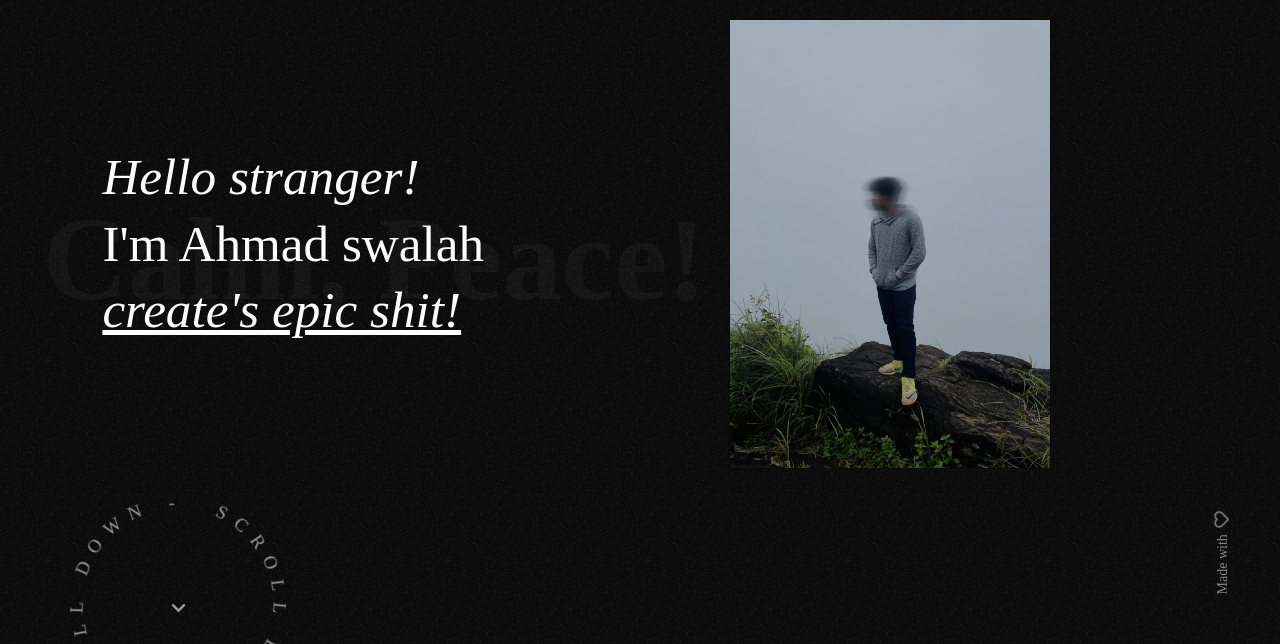
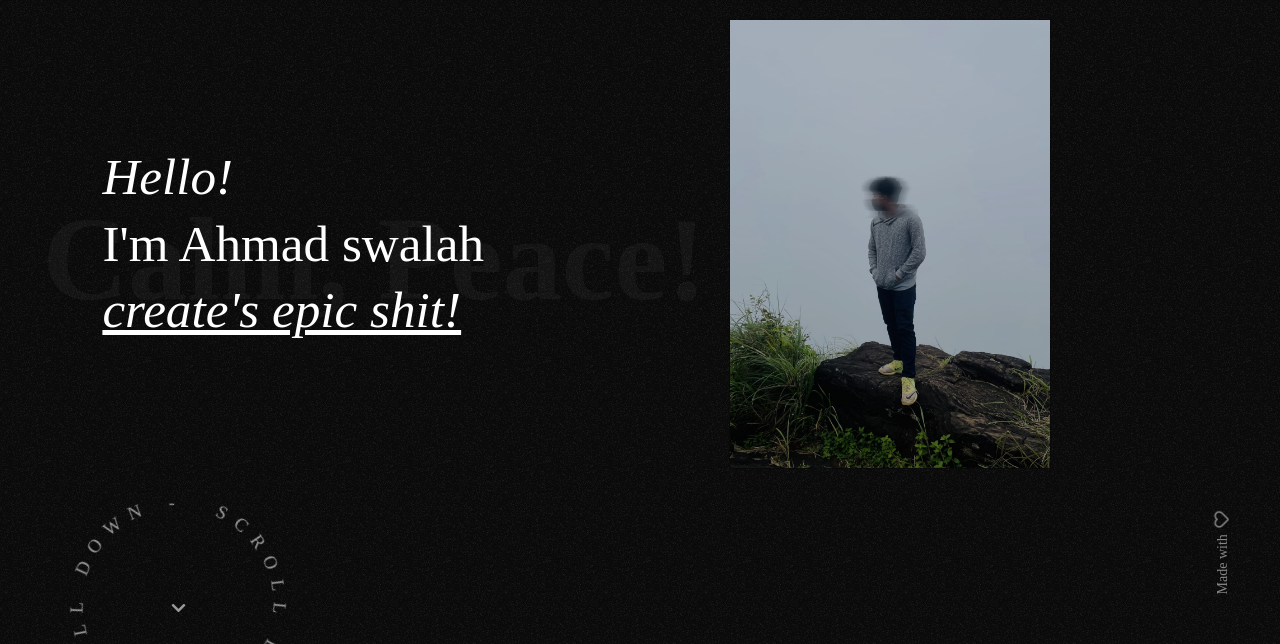
Before and after one commit to ahmadsalahuddeen/ahmadswalah, a plain HTML site: page index.html in a window 1280 px wide. Shown: the part 156-800 px from the top of the page. Drawn offline with Linux system fonts and the light colour scheme; files whose address does not match are found by name.

Commit message:
hello stranger changed to hello

```diff
--- a/index.html
+++ b/index.html
@@ -368,7 +368,7 @@
 							Use class "max-width-*" to set caption max width if needed. For example "max-width-1000". More info about helper classes can be found in the file "helper.css".
 							-->
 							<div class="ph-caption max-width-1000">
-								<h1 class="ph-caption-title ph-appear font-normal"><em>Hello stranger!</em><br> I'm Ahmad swalah <br> <em><u>create's epic shit!</u></em></h1>
+								<h1 class="ph-caption-title ph-appear font-normal"><em>Hello!</em><br> I'm Ahmad swalah <br> <em><u>create's epic shit!</u></em></h1>
 								<div class="ph-caption-title-ghost ph-appear">Calm, Peace!</div>
 								<!-- <div class="ph-caption-subtitle ph-appear">Subtitle</div> -->
 							</div>
```
Also changed, not shown: landing-page-1.html (+1 -1 lines), landing-page-2.html (+1 -1 lines).
